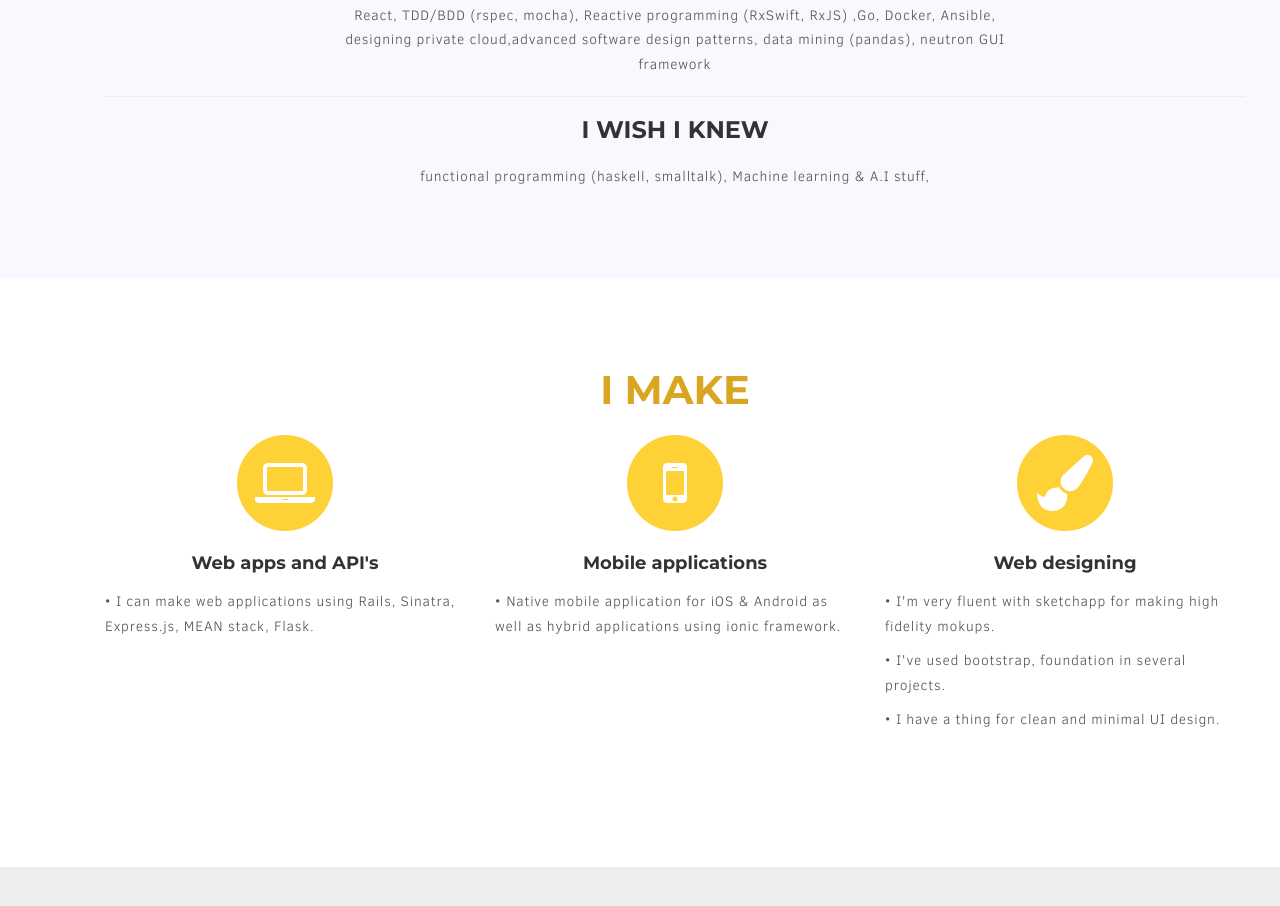
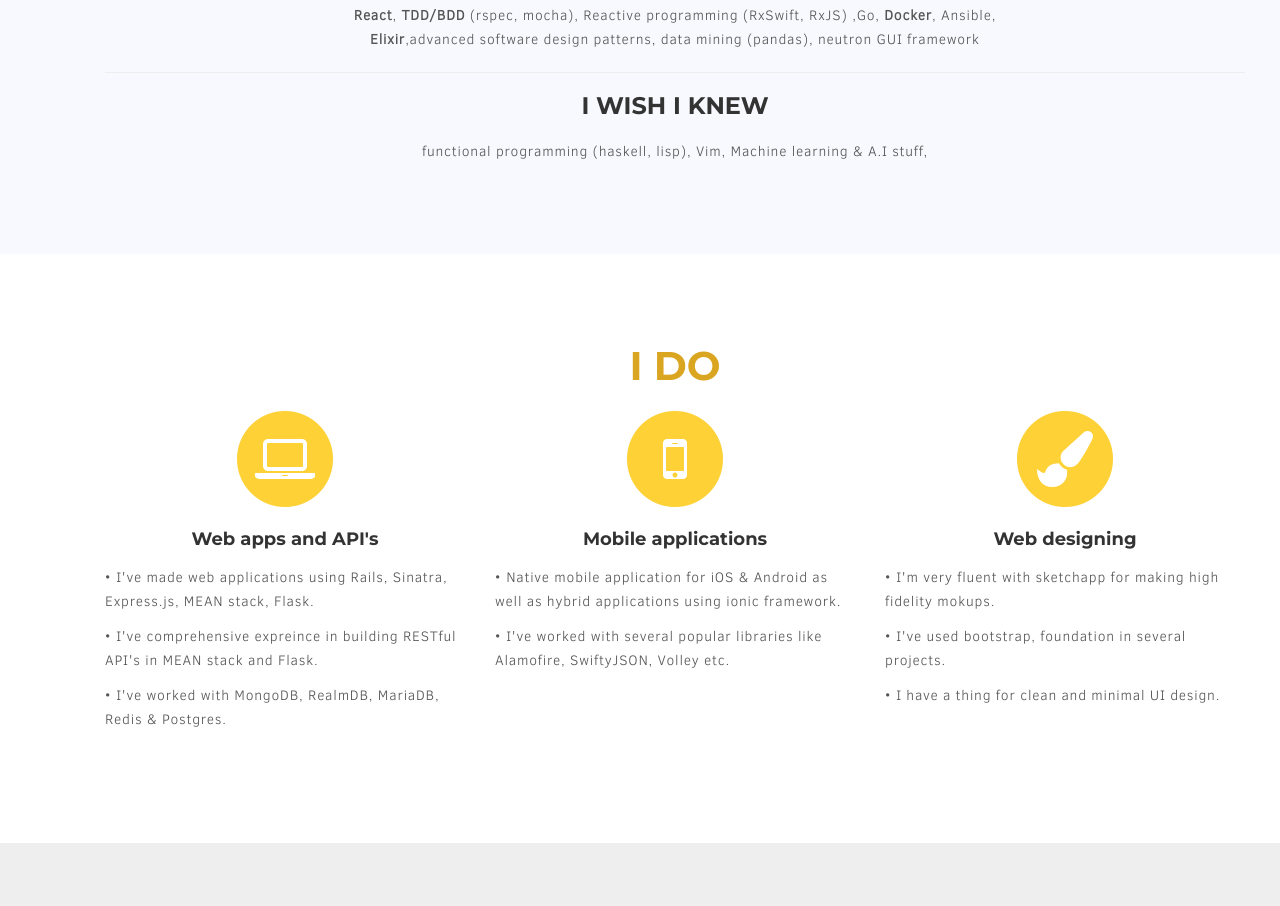
Before and after one commit to arrc/arrc-shadow, a website: page index.html in a window 1280 px wide. Shown: the part 1202-2108 px from the top of the page. Drawn offline with nearby package versions, Linux system fonts and the light colour scheme; a web font is replaced by a local one.

Commit message:
modified index, changed type.js.

```diff
--- a/index.html
+++ b/index.html
@@ -134,24 +134,12 @@
                         <hr>
                         <div class="av_i_wrapper">
                             <h3>I wanna know</h3>
-                            <p>React, TDD/BDD (rspec, mocha), Reactive programming (RxSwift, RxJS) ,Go, Docker, Ansible, designing private cloud,advanced software design patterns, data mining (pandas), neutron GUI framework</p>
+                            <p><strong>React</strong>, <strong>TDD/BDD</strong> (rspec, mocha), Reactive programming (RxSwift, RxJS) ,Go, <strong>Docker</strong>, Ansible, <strong>Elixir</strong>,advanced software design patterns, data mining (pandas), neutron GUI framework</p>
                         </div>
-                        <!--
-                        <ul>
-                            <li>React</li>
-                            <li>TDD / BDD</li>
-                            <li>Docker</li>
-                            <li>Ansible</li>
-                            <li>Setup private cloud</li>
-                            <li>Implementing advanced software design patterns</li>
-                            <li>Data mining &amp; related tools like pandas</li>
-                            <li>Graph database (neo4j)</li>
-                        </ul>
-                        -->
                         <hr>
                         <div class="av_i_wrapper">
                             <h3>I wish I knew</h3>
-                            <p>functional programming (haskell, smalltalk), Machine learning &amp; A.I stuff, </p>
+                            <p>functional programming (haskell, lisp), Vim, Machine learning &amp; A.I stuff, </p>
                         </div>
                     </div>
                 </div>
@@ -164,11 +152,11 @@
     <!-- 3: I can section -->
 
 <!--====================================================================================-->
-    <section id="services ar_ican_section">
+    <section id="services">
         <div class="container">
             <div class="row">
                 <div class="col-lg-12 text-center">
-                    <h2 class="section-heading">I make</h2>
+                    <h2 class="section-heading">I Do</h2>
                 </div>
             </div>
             <div class="row text-center">
@@ -178,7 +166,9 @@
                         <i class="fa fa-laptop fa-stack-1x fa-inverse"></i>
                     </span>
                     <h4 class="service-heading">Web apps and API's</h4>
-                    <p>I can make web applications using Rails, Sinatra, Express.js, MEAN stack, Flask.</p>
+                    <p>I've made web applications using Rails, Sinatra, Express.js, MEAN stack, Flask.</p>
+                    <p>I've comprehensive expreince in building RESTful API's in MEAN stack and Flask.</p>
+                    <p>I've worked with MongoDB, RealmDB, MariaDB, Redis &amp; Postgres. </p>
                 </div>
                 <div class="col-md-4 ar_ican_unit">
                     <span class="fa-stack fa-4x">
@@ -187,6 +177,7 @@
                     </span>
                     <h4 class="service-heading">Mobile applications</h4>
                     <p>Native mobile application for iOS &amp; Android as well as hybrid applications using ionic framework.</p>
+                    <p>I've worked with several popular libraries like Alamofire, SwiftyJSON, Volley etc.</p>
                 </div>
                 <div class="col-md-4 ar_ican_unit">
                     <span class="fa-stack fa-4x">
--- a/js/type.js
+++ b/js/type.js
@@ -3,15 +3,13 @@ $(function(){
         strings: [
             "I'm a self-taught coder cum designer.",
             "You know what? ^1000 I love coding.",
-            "I've watched 'Narcos' more than thrice.",
-            "I mostly listen to tropical house, reggae &amp; tsfh.",
             "I use linux for development.",
-            "I use mac for prototyping.",
             "I am a web developer.",
-            "I have a pretty decent web designing skill.",
+            "I have a pretty decent UI skills.",
             "I make iPhone applications in swift.",
             "I've worked on MEAN stack, Rails, iOS &amp; Android.",
             "I love javascript and swift.",
+            "I'm currently learing React, Elixir, Go &amp; TDD."
         ],
         typeSpeed: 35,
         backSpeed: 30,
--- a/scss/home/_ican.scss
+++ b/scss/home/_ican.scss
@@ -1,6 +1,4 @@
-#ar_ican_section {
 
-}
 
 .ar_ican_unit {
     min-height: 350px;
```
